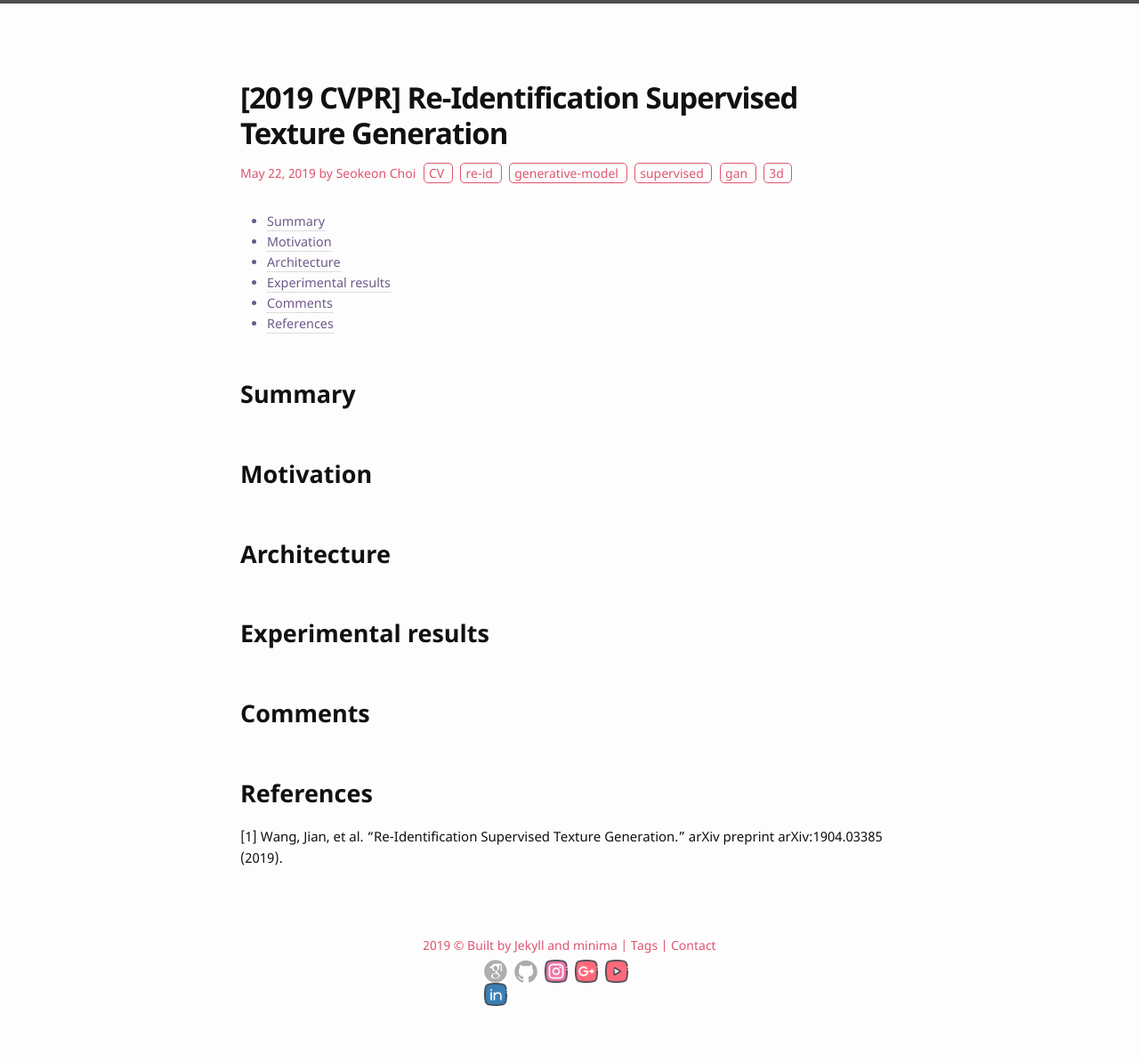
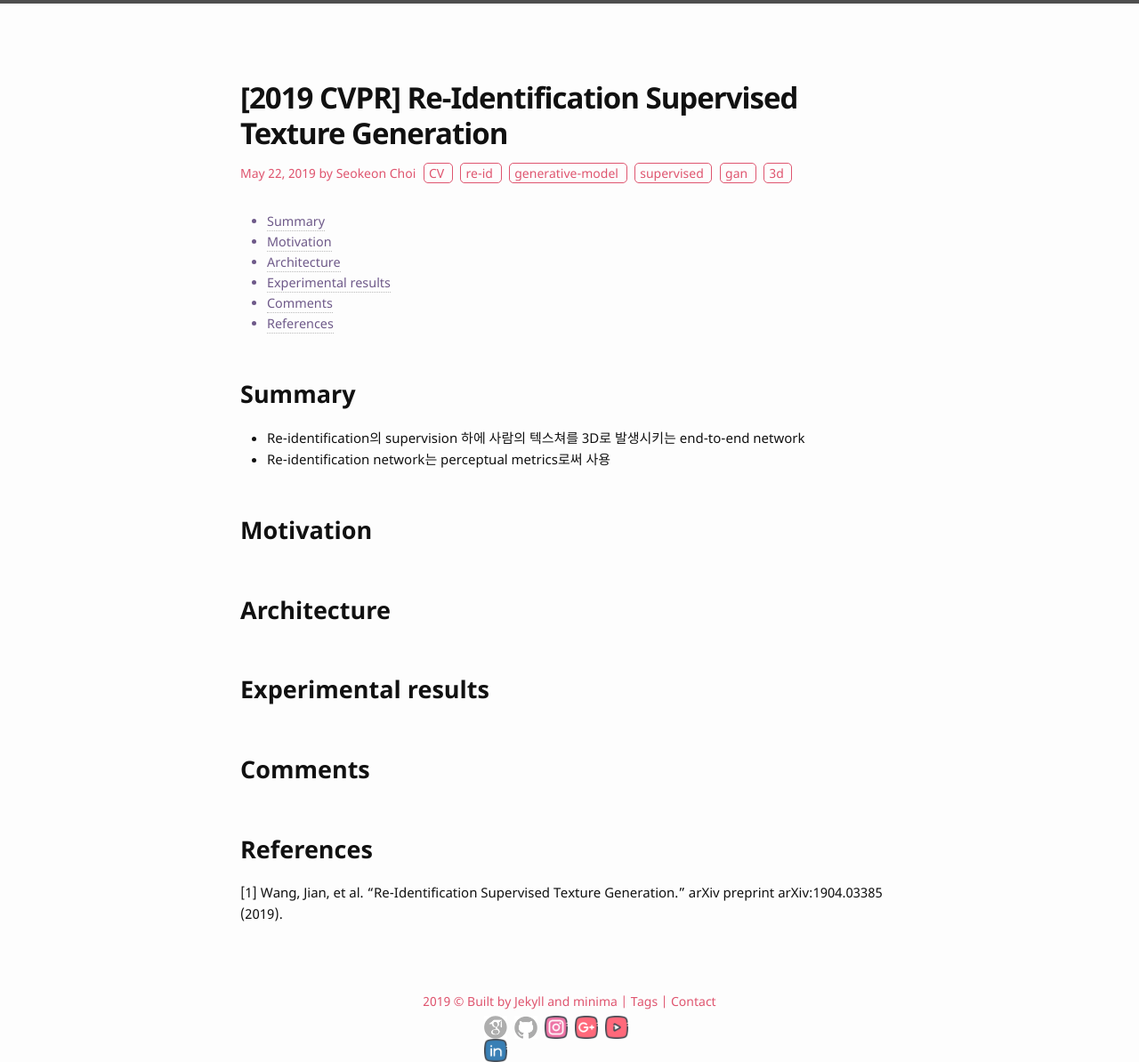
Before and after one commit to bismex/bismex.github.io, a Jekyll site: the page built from _posts/2019-05-22-3DTG.md, in a window 1280 px wide and 1194 px high. Shown: the whole window at 89% size. Built offline with Jekyll 4.4.1, drawn with Linux system fonts in a browser that asks for light colours.

Commit message:
Update 2019-05-22-3DTG.md

```diff
--- a/_posts/2019-05-22-3DTG.md
+++ b/_posts/2019-05-22-3DTG.md
@@ -14,6 +14,8 @@ tags: CV re-id generative-model supervised gan 3d
 
 ## Summary
 
+- Re-identification의 supervision 하에 사람의 텍스쳐를 3D로 발생시키는 end-to-end network
+- Re-identification network는 perceptual metrics로써 사용
 
 ## Motivation
 
```
